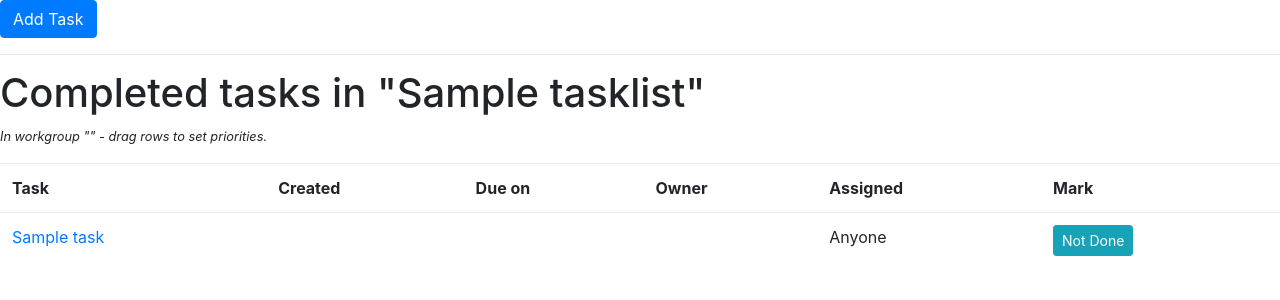
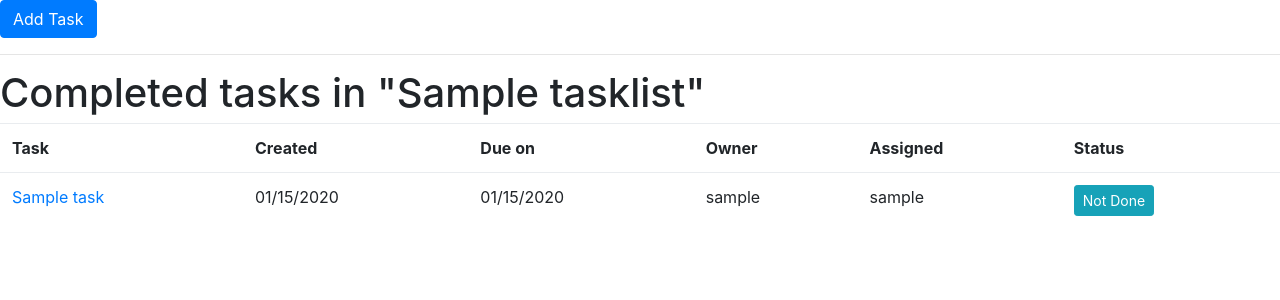
Before and after one commit to karthic-psa/Replenisher-Task-List, a Django app: template tasklistapp/templates/tasks_view.html in a window 1280 px wide. Shown: the top 300 px of the page. Run offline with Django 3.2, Linux system fonts and the light colour scheme; tables that the repository leaves empty hold one stand-in row (values such as "Sample post"); the template is opened without the code that fills it: values that come from a table or form of the project are taken from there, most other values are stand-ins (such as "Sample title", 1, 10 or a date in 2020); parts of the project's set-up code (start-up, migrations or seed data) failed here and were passed over; some libraries are stand-ins or nearby versions.

Commit message:
edit: modified tasks view according to model to show proper content

```diff
--- a/tasklistapp/templates/tasks_view.html
+++ b/tasklistapp/templates/tasks_view.html
@@ -17,7 +17,6 @@
       <h1>Tasks assigned to me (in all groups)</h1>
     {% else %}
       <h1>{{ view_completed|yesno:"Completed tasks, Tasks" }} in "{{ list_task.name }}"</h1>
-      <p><small><i>In workgroup "{{ task_list.group }}" - drag rows to set priorities.</i></small></p>
     {% endif %}
 
       <table class="table" id="tasktable">
@@ -27,7 +26,7 @@
           <th>Due on</th>
           <th>Owner</th>
           <th>Assigned</th>
-          <th>Mark</th>
+          <th>Status</th>
         </tr>
 
         {% for task in tasks %}
@@ -36,18 +35,17 @@
                 <a href="">{{ task.title|truncatewords:10 }}</a>
             </td>
             <td>
-                {{ task.created_date|date:"m/d/Y" }}
+                {{ task.date_created|date:"m/d/Y" }}
             </td>
             <td>
-              <span {% if task.overdue_status %}class="overdue"{% endif %}>
-                {{ task.due_date|date:"m/d/Y" }}
+                {{ task.date_due|date:"m/d/Y" }}
               </span>
             </td>
             <td>
-              {{ task.created_by }}
+              {{ task.user_created }}
             </td>
             <td>
-              {% if task.assigned_to %}{{ task.assigned_to }}{% else %}Anyone{% endif %}
+              {% if task.user_assigned_to %}{{ task.user_assigned_to }}{% else %}Anyone{% endif %}
             </td>
             <td>
                 <a href="" class="btn btn-info btn-sm">
```
